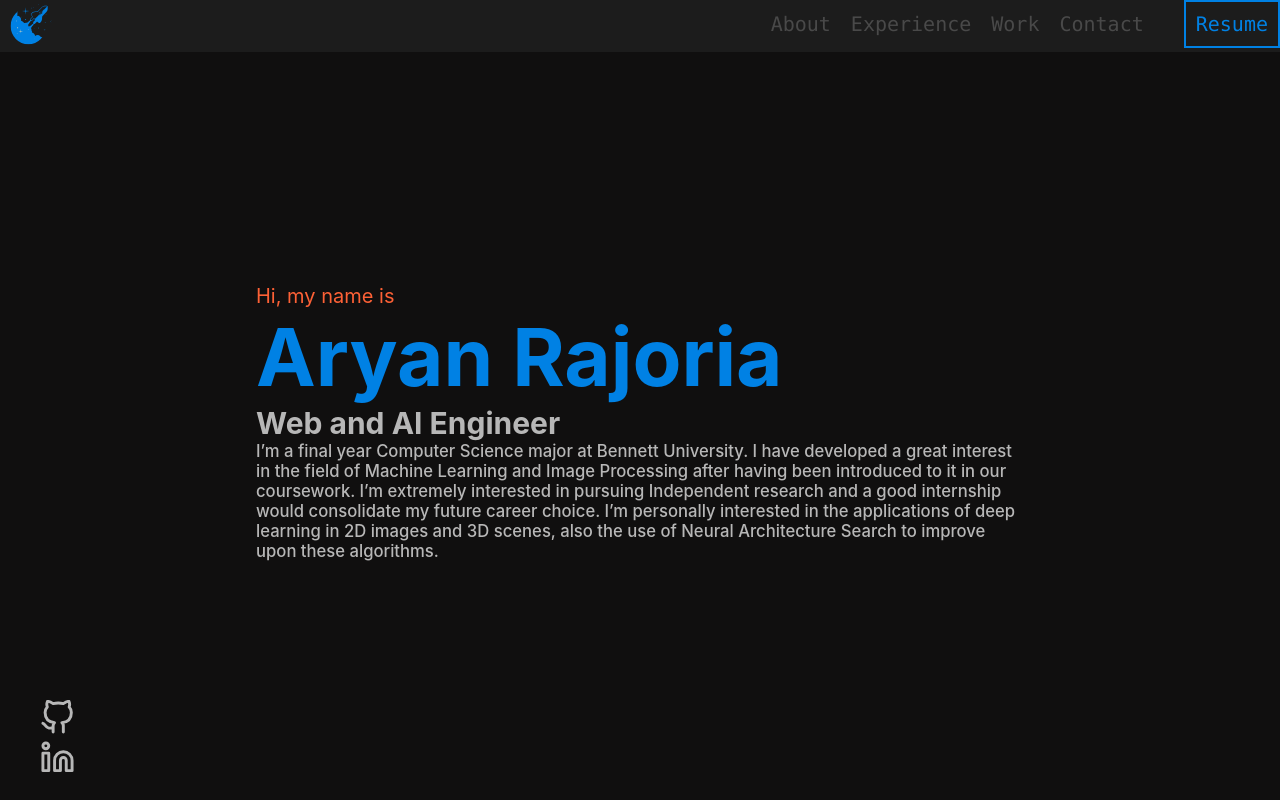
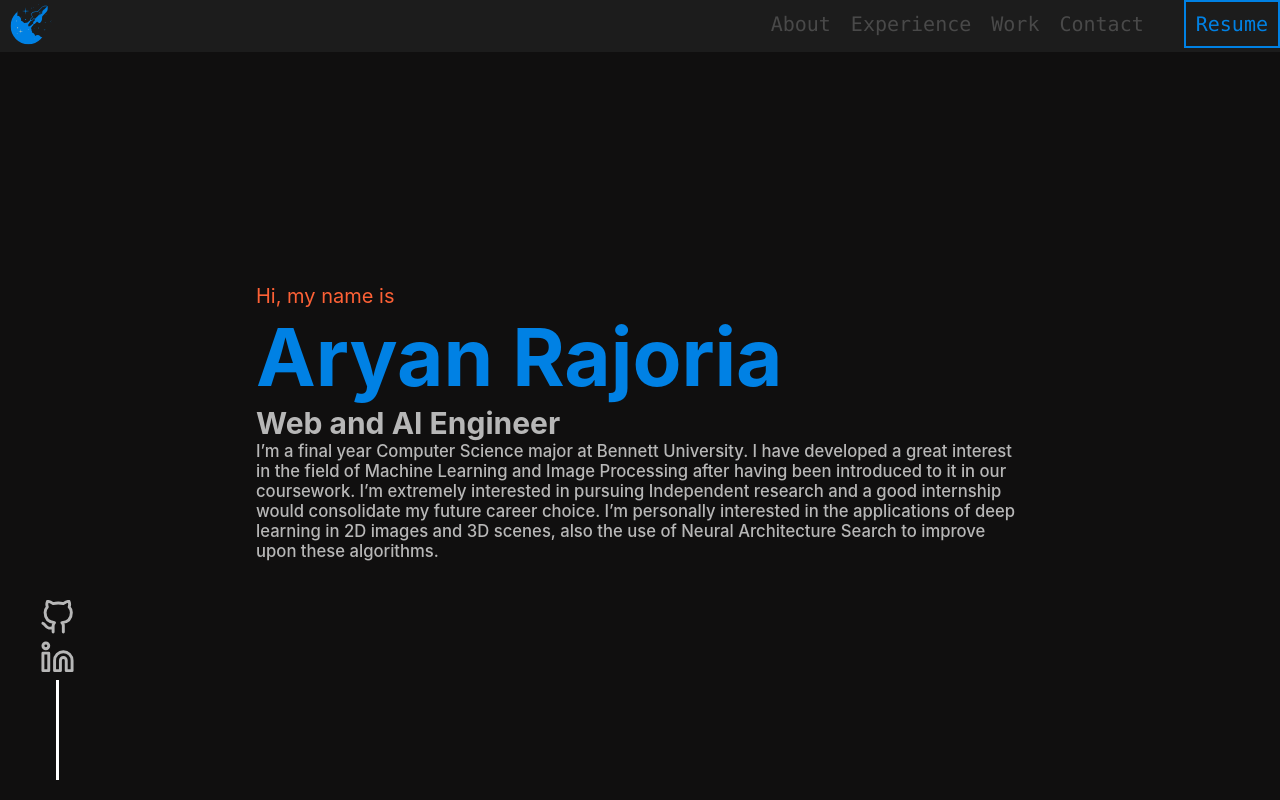
Before and after one commit to aryan-rajoria/Aryan-Rajoria.github.io, a React (Create React App) app: page / in a window 1280 px wide. Shown: the top 800 px of the page. Built offline with nearby package versions, Linux system fonts and the light colour scheme; the HTML template or start-up script is replaced by a standard one.

Commit message:
adding id for href in navbar

```diff
--- a/src/components/stickyelement/portfoliosticky.css
+++ b/src/components/stickyelement/portfoliosticky.css
@@ -1,7 +1,7 @@
 .sticky {
     position: fixed;
-    bottom: 0;
-    left: 0;
+    bottom: 0px;
+    left: 0px;
     z-index: 1;
     width: 75px;
 }
@@ -9,3 +9,12 @@
 ul.no-marker {
     list-style-type: none;
 }
+
+ul.no-marker::after {
+    display: block;
+    content: "";
+    margin-inline: auto;
+    width: 3px;
+    height: 100px;
+    background-color: white;
+}
--- a/src/pages/portfolio/aboutme/aboutme.jsx
+++ b/src/pages/portfolio/aboutme/aboutme.jsx
@@ -3,7 +3,7 @@ import "./aboutme.css";
 
 function aboutme() {
     return (
-        <div className="general-div">
+        <div id="aboutme" className="general-div">
             <h2 className="subpart-h2">About me</h2>
             <p className="general-para">
                 Hello! I’m a final year Computer Science major at Bennett
--- a/src/pages/portfolio/contactme/contactme.jsx
+++ b/src/pages/portfolio/contactme/contactme.jsx
@@ -1,4 +1,4 @@
 function contactme() {
-    return <div></div>;
+    return <div id="contactme"></div>;
 }
 export default contactme;
--- a/src/pages/portfolio/footer/footer.jsx
+++ b/src/pages/portfolio/footer/footer.jsx
@@ -1,4 +1,4 @@
 function footer() {
-    return <div></div>;
+    return <div id="footer"></div>;
 }
 export default footer;
--- a/src/pages/portfolio/highlightedprojects/highlights.jsx
+++ b/src/pages/portfolio/highlightedprojects/highlights.jsx
@@ -1,6 +1,6 @@
 function highlights() {
     return (
-        <div className="general-div">
+        <div id="highlights" className="general-div">
             <h2 className="subpart-h2">Some of my projects</h2>
             <p>
                 Lorem ipsum dolor sit amet, consectetur adipiscing elit, sed do
--- a/src/pages/portfolio/pastexperience/pastexperience.jsx
+++ b/src/pages/portfolio/pastexperience/pastexperience.jsx
@@ -1,6 +1,6 @@
 function pastexperience() {
     return (
-        <div className="general-div">
+        <div id="pastexperience" className="general-div">
             <h2 className="subpart-h2">Past Experience</h2>
             <br />
             <br />
--- a/src/pages/portfolio/projects/projects.jsx
+++ b/src/pages/portfolio/projects/projects.jsx
@@ -1,4 +1,4 @@
 function projects() {
-    return <div className="general-div"></div>;
+    return <div id="projects" className="general-div"></div>;
 }
 export default projects;
```
